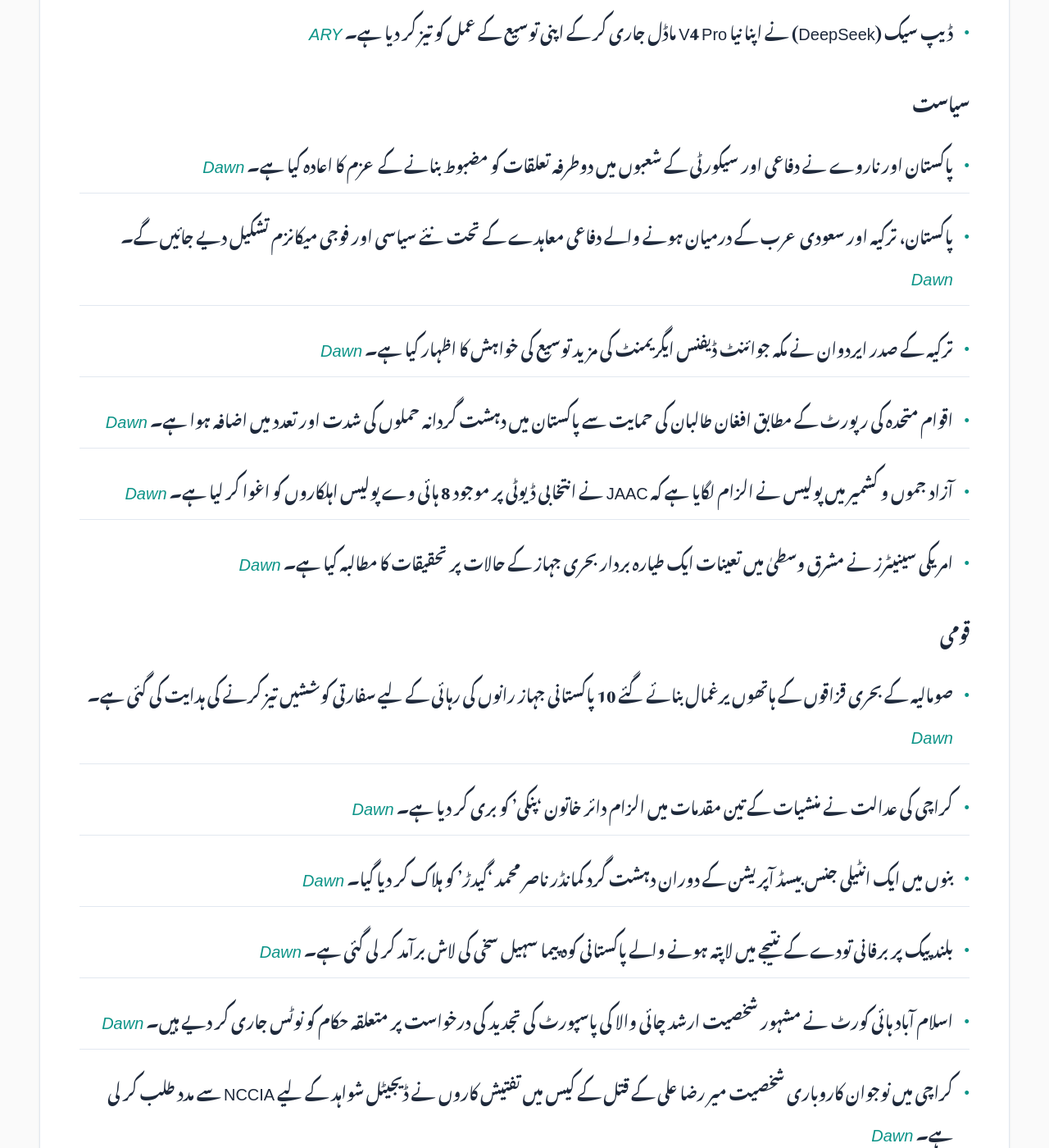
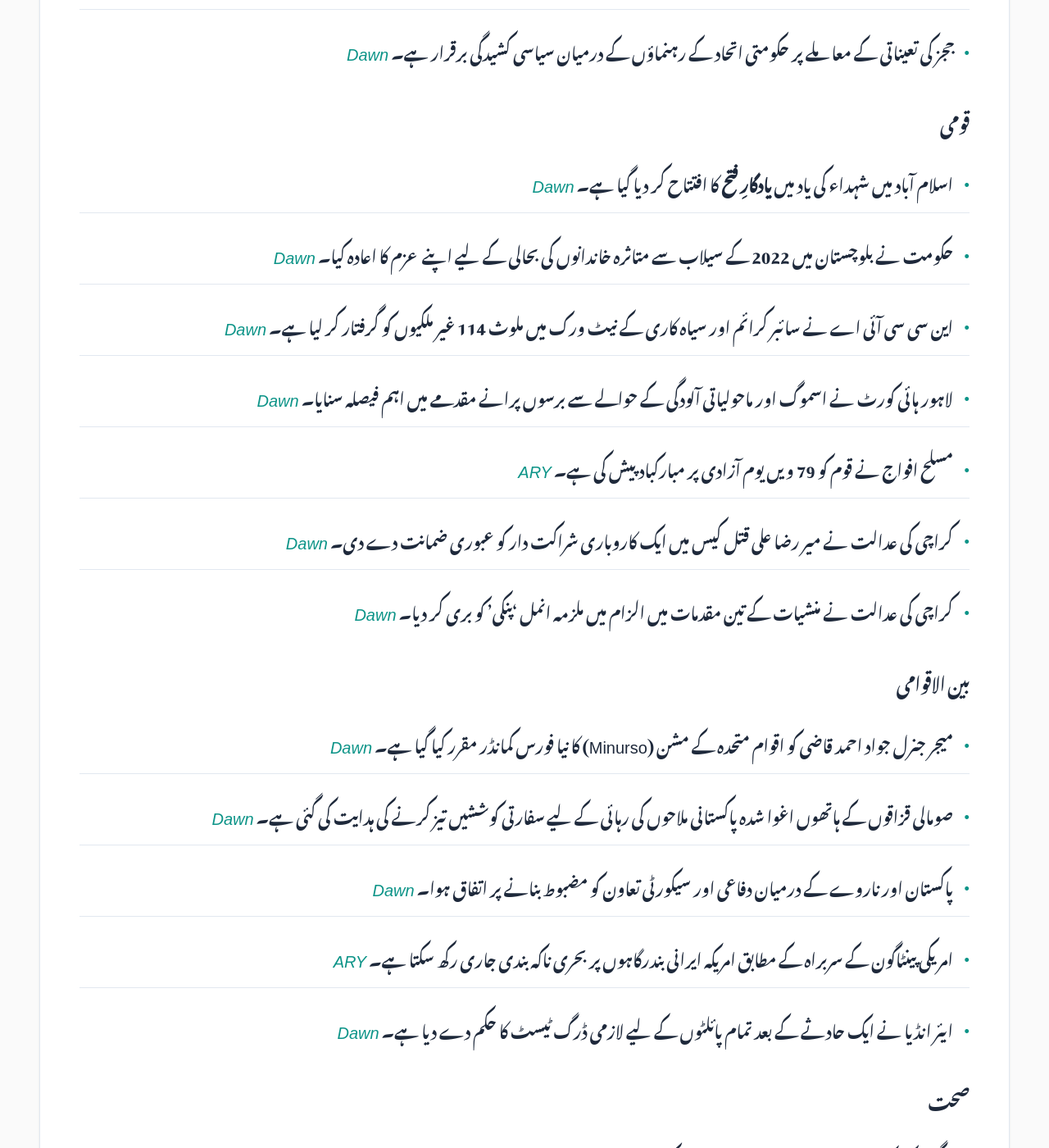
Before and after one commit to zsubzwary/news, a Jekyll site: the page built from ur/index.md, in a window 1280 px wide and 1400 px high, scrolled down 1336 px. Shown: the whole window at 82% size. Built offline with Jekyll 4.4.1, drawn with Linux system fonts in a browser that asks for light colours; some web fonts are replaced; comment, search, counter and statistics services are not loaded; some of the changed text lies outside the part shown.

Commit message:
DateTime; 2026-08-14T04:08:34.206Z

```diff
--- a/ur/index.md
+++ b/ur/index.md
@@ -7,47 +7,43 @@ rtl: true
 
 پاکستان کی تازہ خبروں کا خلاصہ
 
- &lrm; 13-Aug-2026 21:09PKT
+ &lrm; 14-Aug-2026 09:08PKT
 
-پڑھنے کا وقت : 4 منٹ
+پڑھنے کا وقت : 3 منٹ
 
 ### معیشت
-- حکومت نے پٹرول کی قیمت میں 0.94 روپے کی کمی اور ہائی اسپیڈ ڈیزل میں 0.54 روپے کا اضافہ کر دیا ہے۔ *[Dawn](https://www.dawn.com/news/2022398/govt-cuts-petrol-price-by-re094-raises-high-speed-diesel-by-re054)*
-- کراچی واٹر اینڈ سیوریج کارپوریشن نے رہائشی صارفین کے لیے پانی اور سیوریج کے چارجز میں 7.05 فیصد اضافہ کر دیا ہے۔ *[Dawn](https://www.dawn.com/news/2022427/water-starved-citizens-squeezed-further-for-more-karachi-water-and-sewerage-corporation-revenue)*
-- بلوچستان کے علاقے بولان میں گیس کی مین پائپ لائن دھماکے کے نتیجے میں کئی شہروں میں گیس کی سپلائی معطل ہو گئی۔ *[Dawn](https://www.dawn.com/news/2022550/gas-supply-to-parts-of-balochistan-suspended-after-main-pipeline-blown-up-in-bolan)*
-- بھارتی کار ساز کمپنیوں نے پیٹرول میں ایتھنول کی ملاوٹ کے حوالے سے تشویش کا اظہار کیا ہے۔ *[Dawn](https://www.dawn.com/news/2022553/emails-reveal-indian-carmakers-fuel-contamination-worries-before-public-retreat)*
-- پاکستان میں پیٹرول پمپوں کی بندش سے متعلق خبریں گردش کر رہی ہیں۔ *[ARY](https://arynews.tv/petrol-station-closures-and-government-talks)*
+- پیٹرولیم لیوی کی جمع بھی ریکارڈ 1.57 ٹریلین روپے تک پہنچ گئی۔ *[Dawn](https://www.dawn.com/news/2022699/petroleum-levy-collection-hits-record-rs157tr)*
+- حکومت کی جانب سے پٹرول کی قیمت میں 0.45 روپے اور ہائی سپیڈ ڈیزل میں 1.16 روپے کا اضافہ کیا گیا۔ *[Dawn](https://www.dawn.com/news/2022604/govt-raises-petrol-price-by-rs045-high-speed-diesel-by-rs116)*
+- سندھ میں مال بردار گاڑیوں کی ہڑتال کے حوالے سے وزیر اعلیٰ کا کہنا ہے کہ تنازع تقریباً حل ہو چکا ہے۔ *[Dawn](https://www.dawn.com/news/2022659/transporters-issues-almost-resolved-sindh-cm)*
 
 ### سائنس اور ٹیکنالوجی
-- سپارکو نے پاکستان کے پہلے قمری روور کا نام 'جناح-1' مقرر کرنے کا اعلان کیا ہے، جسے 2029 میں چین کے مشن کے ذریعے چاند پر بھیجا جائے گا۔ *[Dawn](https://www.dawn.com/news/2022575/pakistans-first-lunar-rover-named-jinnah-1-suparco)*
-- چین کے مقامی طور پر تیار کردہ جیٹ لائنر C919 نے اپنی دوسری بین الاقوامی تجارتی پرواز کامیابی سے مکمل کر لی ہے۔ *[Dawn](https://www.dawn.com/news/2022589/chinas-homegrown-narrow-body-jetliner-completes-second-ever-international-commercial-flight)*
-- ڈیپ سیک (DeepSeek) نے اپنا نیا V4 Pro ماڈل جاری کر کے اپنی توسیع کے عمل کو تیز کر دیا ہے۔ *[ARY](https://arynews.tv/deepseek-releases-official-v4-pro-model-as-it-steps-up-expansion)*
+- سپارکو نے پاکستان کے پہلے قمری روور کا نام **'جناح-1'** رکھنے کا اعلان کر دیا ہے۔ *[Dawn](https://www.dawn.com/news/2022575/pakistans-first-lunar-rover-named-jinnah-1-suparco)*
+- چین کے مقامی تیار کردہ جیٹ لائنر **C919** نے اپنی دوسری بین الاقوامی تجارتی پرواز کامیابی سے مکمل کر لی۔ *[Dawn](https://www.dawn.com/news/2022589/chinas-homegrown-narrow-body-jetliner-completes-second-ever-international-commercial-flight)*
 
 ### سیاست
-- پاکستان اور ناروے نے دفاعی اور سیکورٹی کے شعبوں میں دوطرفہ تعلقات کو مضبوط بنانے کے عزم کا اعادہ کیا ہے۔ *[Dawn](https://www.dawn.com/news/2022536/pakistan-norway-reaffirm-resolve-to-strengthen-bilateral-ties-expand-engagement-in-defence-and-security)*
-- پاکستان، ترکیہ اور سعودی عرب کے درمیان ہونے والے دفاعی معاہدے کے تحت نئے سیاسی اور فوجی میکانزم تشکیل دیے جائیں گے۔ *[Dawn](https://www.dawn.com/news/2022566/pakistan-turkiye-saudi-arabia-will-form-political-military-mechanisms-to-coordinate-under-defence-pact-ankara-says)*
-- ترکیہ کے صدر ایردوان نے مکہ جوائنٹ ڈیفنس ایگریمنٹ کی مزید توسیع کی خواہش کا اظہار کیا ہے۔ *[Dawn](https://www.dawn.com/news/2022395/we-aspire-for-it-to-grow-turkiyes-erdogan-eyes-expansion-of-makkah-joint-defence-agreement)*
-- اقوام متحدہ کی رپورٹ کے مطابق افغان طالبان کی حمایت سے پاکستان میں دہشت گردانہ حملوں کی شدت اور تعدد میں اضافہ ہوا ہے۔ *[Dawn](https://www.dawn.com/news/2022505/taliban-support-fuels-deadlier-ttp-attacks-in-pakistan-un)*
-- آزاد جموں و کشمیر میں پولیس نے الزام لگایا ہے کہ JAAC نے انتخابی ڈیوٹی پر موجود 8 ہائی وے پولیس اہلکاروں کو اغوا کر لیا ہے۔ *[Dawn](https://www.dawn.com/news/2022561/ajk-police-claim-jaac-abducted-8-highway-police-personnel-on-election-duty)*
-- امریکی سینیٹرز نے مشرق وسطیٰ میں تعینات ایک طیارہ بردار بحری جہاز کے حالات پر تحقیقات کا مطالبہ کیا ہے۔ *[Dawn](https://www.dawn.com/news/2022539/us-senators-demand-inquiry-into-conditions-aboard-aircraft-carrier-deployed-in-middle-east)*
+- یوم آزادی کے موقع پر ملک کی قیادت نے اتحاد اور اصلاحات کی ضرورت پر زور دیا۔ *[Dawn](https://www.dawn.com/news/2022742/pakistans-leadership-stresses-need-for-unity-reforms-as-nation-celebrates-independence-day)*
+- کے پی کے وزیر اعلیٰ نے کہا کہ عمران خان سے ملاقات کی تصدیق کے بغیر وہ اڈیالہ جیل کا دوبارہ دورہ نہیں کریں گے۔ *[Dawn](https://www.dawn.com/news/2022692/no-adiala-visit-without-confirmation-of-meeting-says-kp-cm-afridi)*
+- ججز کی تعیناتی کے معاملے پر حکومتی اتحاد کے رہنماؤں کے درمیان سیاسی کشیدگی برقرار ہے۔ *[Dawn](https://www.dawn.com/news/2022690/coalition-buys-time-on-judges-but-harder-questions-persist)*
 
 ### قومی
-- صومالیہ کے بحری قزاقوں کے ہاتھوں یرغمال بنائے گئے 10 پاکستانی جہاز رانوں کی رہائی کے لیے سفارتی کوششیں تیز کرنے کی ہدایت کی گئی ہے۔ *[Dawn](https://www.dawn.com/news/2022577/dar-orders-intensified-diplomatic-engagement-for-release-of-pakistani-sailors-held-hostage-by-somali-pirates)*
-- کراچی کی عدالت نے منشیات کے تین مقدمات میں الزام دائر خاتون 'پنکی' کو بری کر دیا ہے۔ *[Dawn](https://www.dawn.com/news/2022587/karachi-court-acquits-drug-baroness-anmol-pinky-in-3-cases)*
-- بنوں میں ایک انٹیلی جنس بیسڈ آپریشن کے دوران دہشت گرد کمانڈر ناصر محمد 'گیدڑ' کو ہلاک کر دیا گیا۔ *[Dawn](https://www.dawn.com/news/2022571/high-profile-terrorist-commander-killed-in-bannu-ibo-dpo)*
-- بلند پیک پر برفانی تودے کے نتیجے میں لاپتہ ہونے والے پاکستانی کوہ پیما سہیل سخی کی لاش برآمد کر لی گئی ہے۔ *[Dawn](https://www.dawn.com/news/2022558/body-of-missing-pakistani-climber-sohail-sakhi-recovered-on-broad-peak)*
-- اسلام آباد ہائی کورٹ نے مشہور شخصیت ارشد چائی والا کی پاسپورٹ کی تجدید کی درخواست پر متعلقہ حکام کو نوٹس جاری کر دیے ہیں۔ *[Dawn](https://www.dawn.com/news/2022409/notices-issued-in-arshad-chaiwalas-petition-seeking-renewal-of-passport)*
-- کراچی میں نوجوان کاروباری شخصیت میر رضا علی کے قتل کے کیس میں تفتیش کاروں نے ڈیجیٹل شواہد کے لیے NCCIA سے مدد طلب کر لی ہے۔ *[Dawn](https://www.dawn.com/news/2022424/investigators-seek-nccias-help-to-unlock-mir-razas-digital-footprint)*
-- لاہور میں فائرنگ کے واقعے میں دو پولیس اہلکار شہید ہو گئے ہیں۔ *[ARY](https://arynews.tv/lahore-firing-sub-inspector-among-two-police-officials-martyred)*
+- اسلام آباد میں شہداء کی یاد میں **یادگارِ فتح** کا افتتاح کر دیا گیا ہے۔ *[Dawn](https://www.dawn.com/news/2022603/yadgar-i-fatah-monument-inaugurated-in-islamabad-on-eve-of-independence-day)*
+- حکومت نے بلوچستان میں 2022 کے سیلاب سے متاثرہ خاندانوں کی بحالی کے لیے اپنے عزم کا اعادہ کیا۔ *[Dawn](https://www.dawn.com/news/2022680/govt-remains-committed-to-balochistans-flood-hit-people)*
+- این سی سی آئی اے نے سائبر کرائم اور سیاہ کاری کے نیٹ ورک میں ملوث 114 غیر ملکیوں کو گرفتار کر لیا ہے۔ *[Dawn](https://www.dawn.com/news/2022592/nccia-arrests-114-foreigners-over-alleged-cyber-romance-sextortion-network)*
+- لاہور ہائی کورٹ نے اسموگ اور ماحولیاتی آلودگی کے حوالے سے برسوں پرانے مقدمے میں اہم فیصلہ سنایا۔ *[Dawn](https://www.dawn.com/news/2022599/lhc-issues-judgement-in-8-year-long-public-litigation-reaffirms-environmental-directions)*
+- مسلح افواج نے قوم کو 79 ویں یوم آزادی پر مبارکباد پیش کی ہے۔ *[ARY](https://arynews.tv/pakistan-armed-forces-congratulate-nation-on-79th-independence-day)*
+- کراچی کی عدالت نے میر رضا علی قتل کیس میں ایک کاروباری شراکت دار کو عبوری ضمانت دے دی۔ *[Dawn](https://www.dawn.com/news/2022648/business-partner-granted-interim-bail-in-mir-raza-ali-murder-case)*
+- کراچی کی عدالت نے منشیات کے تین مقدمات میں الزام میں ملزمہ انمل 'پنکی' کو بری کر دیا۔ *[Dawn](https://www.dawn.com/news/2022587/karachi-court-acquits-drug-baroness-anmol-pinky-in-3-cases)*
 
 ### بین الاقوامی
-- ایئر انڈیا نے ایک پائلٹ کے منشیات کے ٹیسٹ میں مثبت آنے کے بعد تمام پائلٹوں کے لیے منشیات کا ٹیسٹ لازمی قرار دے دیا ہے۔ *[Dawn](https://www.dawn.com/news/2022582/air-india-mandates-drug-tests-for-all-pilots-after-mid-air-plunge)*
-- برطانوی شہزادیوں بیٹریس اور یو جینی کو ان کے والدین کے حوالے سے جاری تنازعات کا سامنا ہے۔ *[ARY](https://arynews.tv/princesses-beatrice-eugenie-caught-in-parents-controversy-storm)*
+- میجر جنرل جواد احمد قاضی کو اقوام متحدہ کے مشن (Minurso) کا نیا فورس کمانڈر مقرر کیا گیا ہے۔ *[Dawn](https://www.dawn.com/news/2022601/pakistan-army-major-general-appointed-new-force-commander-of-un-mission-in-western-sahara)*
+- صومالی قزاقوں کے ہاتھوں اغوا شدہ پاکستانی ملاحوں کی رہائی کے لیے سفارتی کوششیں تیز کرنے کی ہدایت کی گئی ہے۔ *[Dawn](https://www.dawn.com/news/2022577/dar-orders-intensified-diplomatic-engagement-for-release-of-pakistani-sailors-held-hostage-by-somali-pirates)*
+- پاکستان اور ناروے کے درمیان دفاعی اور سیکورٹی تعاون کو مضبوط بنانے پر اتفاق ہوا۔ *[Dawn](https://www.dawn.com/news/2022536/pakistan-norway-reaffirm-resolve-to-strengthen-bilateral-ties-expand-engagement-in-defence-and-security)*
+- امریکی پینٹاگون کے سربراہ کے مطابق امریکہ ایرانی بندرگاہوں پر بحری ناکہ بندی جاری رکھ سکتا ہے۔ *[ARY](https://arynews.tv/us-can-keep-naval-blockade-on-iranian-ports-indefinitely-pentagon-chief-says)*
+- ایئر انڈیا نے ایک حادثے کے بعد تمام پائلٹوں کے لیے لازمی ڈرگ ٹیسٹ کا حکم دے دیا ہے۔ *[Dawn](https://www.dawn.com/news/2022582/air-india-mandates-drug-tests-for-all-pilots-after-mid-air-plunge)*
 
 ### صحت
-- سندھ ہائی کورٹ نے کراچی کے ایک ہسپتال میں بچوں میں ایچ آئی وی (HIV) کے پھیلاؤ کی آزادانہ تحقیقات کے لیے کمیٹی بنانے کا حکم دیا ہے۔ *[Dawn](https://www.dawn.com/news/2022544/shc-orders-formation-of-committee-to-probe-hiv-outbreak-among-children-at-karachi-hospital)*
+- کانگو کے ایک نئے صوبے میں ایبولا سے موت کی اطلاع ملی ہے۔ *[ARY](https://arynews.tv/congo-reports-ebola-death-in-new-province-official-says)*
 
 ### دیگر
-- ہاگ ورٹس لیگیسی 2 کے آفیشل کنفرم ہونے کی خبریں سامنے آئی ہیں۔ *[ARY](https://arynews.tv/hogwarts-legacy-2-confirmed-fans-open-world-sequel)*
-- اداکارہ جینیفر گارنر نے اپنے کاروباری سفر کے بارے میں گفتگو کی۔ *[ARY](https://arynews.tv/jennifer-garner-talks-about-her-journey-into-business)*
-- براد پٹ کی نئی فلم 'ہارٹ آف دی بیسٹ' کا ٹریلر جاری کر دیا گیا ہے۔ *[ARY](https://arynews.tv/brad-pitt-fights-for-survival-in-new-trailer-for-david-ayers-heart-of-the-beast)*
+- چاند نظر نہ آنے کی وجہ سے عید میلاد النبی 26 اگست کو منائی جائے گی۔ *[Dawn](https://www.dawn.com/news/2022602/rabiul-awwal-moon-not-sighted-eid-miladun-nabi-to-fall-on-aug-26)*
+- بی آئی ایس ای نے سالانہ امتحانات کا شیڈول جاری کر دیا ہے۔ *[ARY](https://arynews.tv/bise-announces-ssc-annual-ii-examination-schedule)*
```
